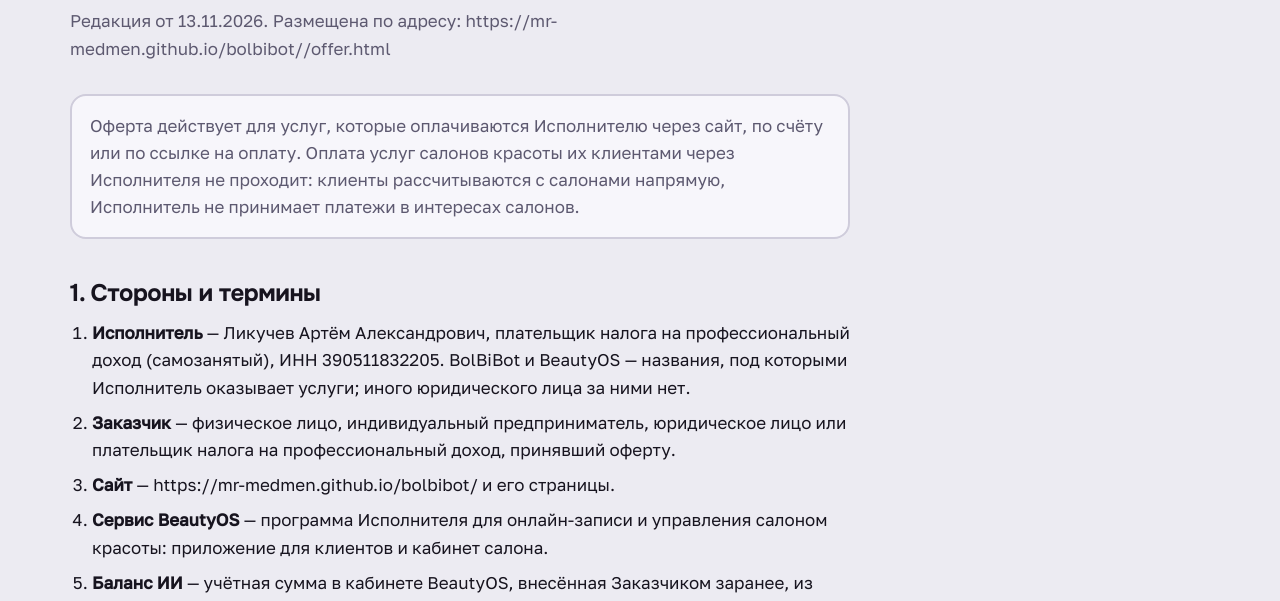
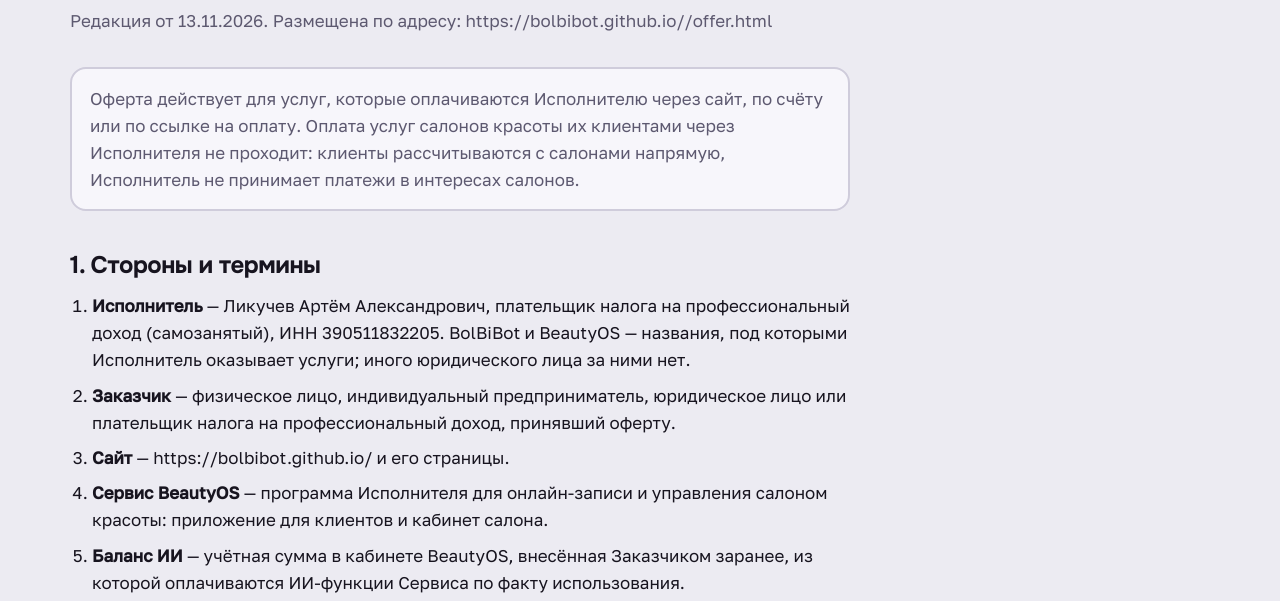
Before and after one commit to bolbibot/bolbibot.github.io, a plain HTML site: page offer.html in a window 1280 px wide. Shown: the part 181-782 px from the top of the page. Drawn offline with Linux system fonts and the light colour scheme.

Commit message:
Адрес сайта: bolbibot.github.io

```diff
--- a/offer.html
+++ b/offer.html
@@ -50,7 +50,7 @@ footer .links{display:flex;flex-wrap:wrap;gap:8px 22px}
 
   <main class="doc">
     <h1>Публичная оферта</h1>
-    <p class="meta">Редакция от 13.11.2026. Размещена по адресу: https://mr-medmen.github.io/bolbibot//offer.html</p>
+    <p class="meta">Редакция от 13.11.2026. Размещена по адресу: https://bolbibot.github.io//offer.html</p>
 
     <div class="note">Оферта действует для услуг, которые оплачиваются Исполнителю через сайт, по счёту или по ссылке на оплату. Оплата услуг салонов красоты их клиентами через Исполнителя не проходит: клиенты рассчитываются с салонами напрямую, Исполнитель не принимает платежи в интересах салонов.</div>
 
@@ -58,7 +58,7 @@ footer .links{display:flex;flex-wrap:wrap;gap:8px 22px}
     <ol>
       <li><b>Исполнитель</b> — Ликучев Артём Александрович, плательщик налога на профессиональный доход (самозанятый), ИНН 390511832205. BolBiBot и BeautyOS — названия, под которыми Исполнитель оказывает услуги; иного юридического лица за ними нет.</li>
       <li><b>Заказчик</b> — физическое лицо, индивидуальный предприниматель, юридическое лицо или плательщик налога на профессиональный доход, принявший оферту.</li>
-      <li><b>Сайт</b> — https://mr-medmen.github.io/bolbibot/ и его страницы.</li>
+      <li><b>Сайт</b> — https://bolbibot.github.io/ и его страницы.</li>
       <li><b>Сервис BeautyOS</b> — программа Исполнителя для онлайн-записи и управления салоном красоты: приложение для клиентов и кабинет салона.</li>
       <li><b>Баланс ИИ</b> — учётная сумма в кабинете BeautyOS, внесённая Заказчиком заранее, из которой оплачиваются ИИ-функции Сервиса по факту использования.</li>
       <li><b>Заказ</b> — согласованные Сторонами в переписке, счёте или техническом задании состав работ, результат, стоимость и сроки по услугам разработки.</li>
```
